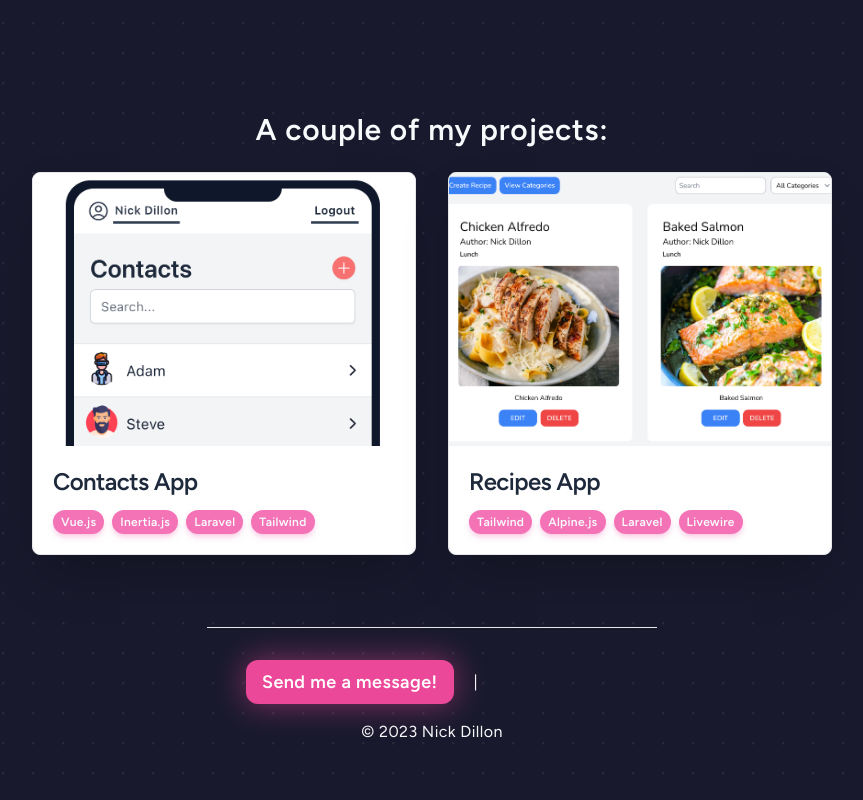
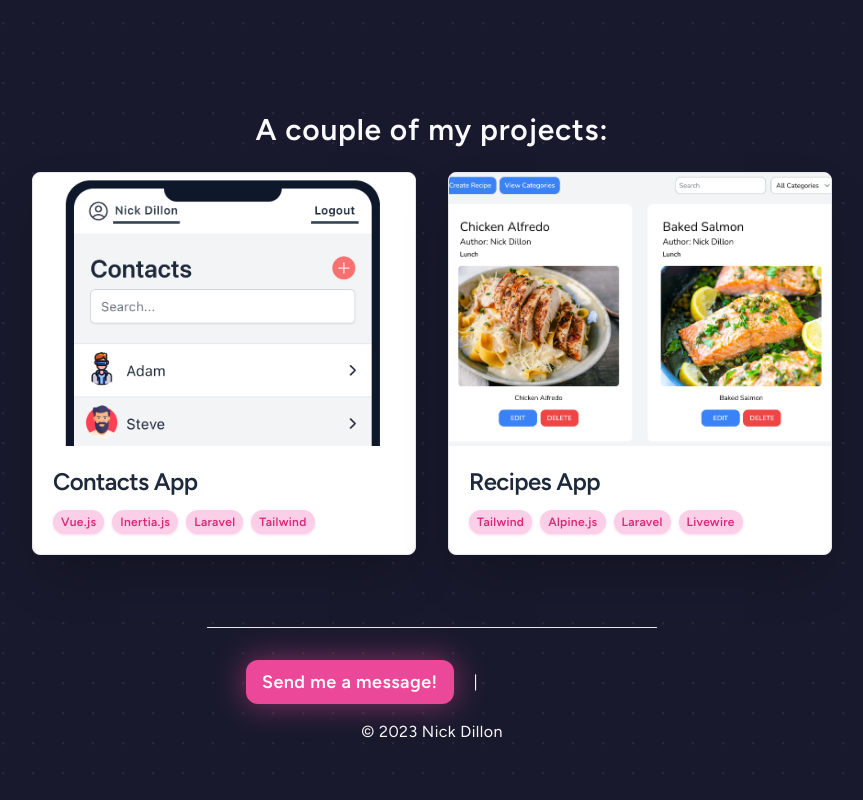
Before and after one commit to NickDillon1412/portfolio-site, a Vue app: page / in a window 1280 px wide. Shown: the part 1448-2248 px from the top of the page, without its empty margins (208-1071 px from the left). Built offline with nearby package versions, Linux system fonts and the light colour scheme; some icons are missing.

Commit message:
Changed pill colors

```diff
--- a/src/components/Projects.vue
+++ b/src/components/Projects.vue
@@ -11,7 +11,7 @@
 								project.title }}</h5>
 							<ul v-for="tech in project.technologies" class="inline-block pt-3 text-xs">
 								<li
-									class="p-1 px-2 mr-2 font-semibold bg-pink-400 rounded-full shadow-md text-slate-50 shadow-pink-300/50">
+									class="p-1 px-2 mr-2 font-semibold text-pink-600 bg-pink-200 rounded-full shadow shadow-pink-200/75">
 									{{ tech }}</li>
 							</ul>
 						</div>
```
